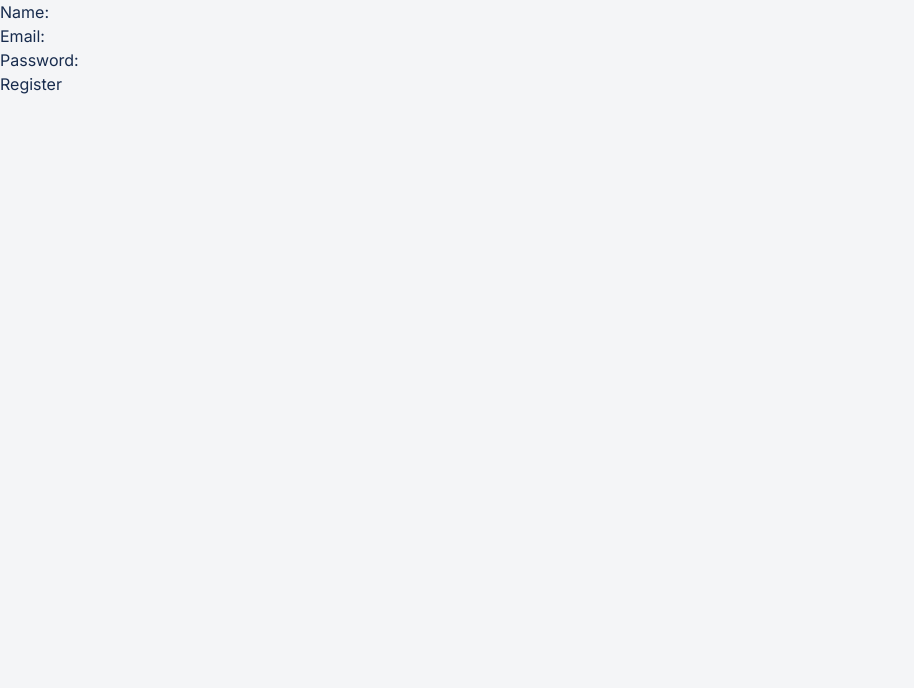
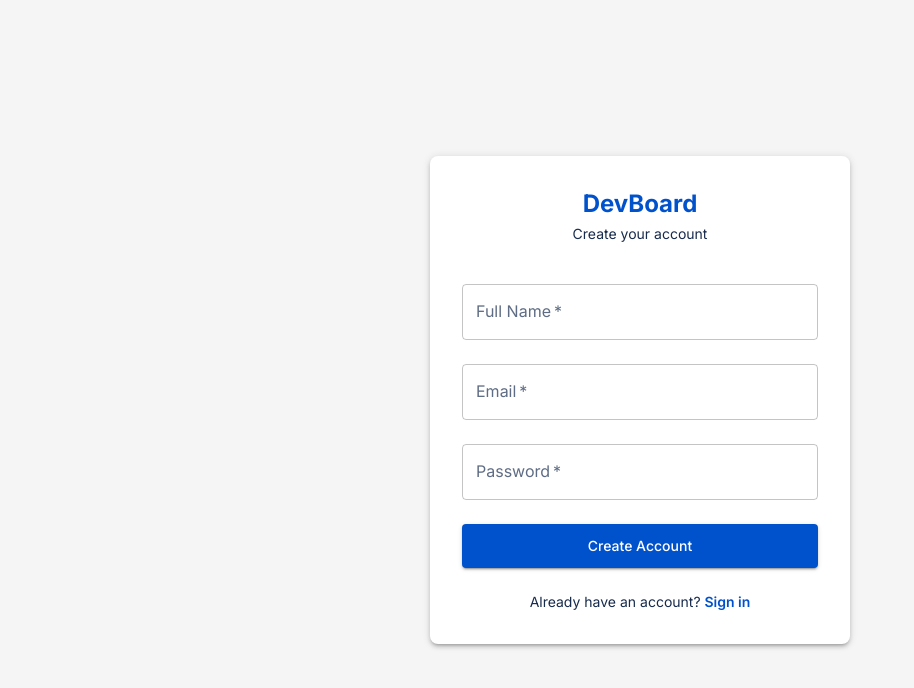
Before and after one commit to barakWork95/DevBoard, a React (Vite) app in the folder frontend/: page /register in a window 1280 px wide. Shown: the top 688 px of the page, without its empty margins (0-914 px from the left). Built offline with nearby package versions, Linux system fonts and the light colour scheme; no server answers.

Commit message:
feat(frontend): re-design login and register pages

```diff
--- a/frontend/src/app/views/auth/LoginPage.tsx
+++ b/frontend/src/app/views/auth/LoginPage.tsx
@@ -1,19 +1,22 @@
 import { useState } from "react";
 import { useLogin } from "../../core/hooks/useAuth";
+import {
+  Box,
+  Button,
+  Paper,
+  TextField,
+  Typography,
+  Alert,
+} from "@mui/material";
+import { Link } from "react-router-dom";
 
 export default function Login() {
   const { mutate, isPending, isError } = useLogin();
-  const [formData, setFormData] = useState({
-    email: "",
-    password: "",
-  });
+  const [formData, setFormData] = useState({ email: "", password: "" });
 
   const handleChange = (event: React.ChangeEvent<HTMLInputElement>) => {
     const { name, value } = event.target;
-    setFormData((prevData) => ({
-      ...prevData,
-      [name]: value,
-    }));
+    setFormData((prev) => ({ ...prev, [name]: value }));
   };
 
   const handleSubmit = (event: React.FormEvent<HTMLFormElement>) => {
@@ -22,34 +25,84 @@ export default function Login() {
   };
 
   return (
-    <form onSubmit={handleSubmit}>
-      <div>
-        <label htmlFor="email">Email:</label>
-        <input
+    <Box
+      sx={{
+        minHeight: "100vh",
+        display: "flex",
+        alignItems: "center",
+        justifyContent: "center",
+        bgcolor: "grey.100",
+      }}
+    >
+      <Paper
+        elevation={3}
+        sx={{ width: "100%", maxWidth: 420, p: 4, borderRadius: 2 }}
+      >
+        <Typography
+          variant="h5"
+          color="primary"
+          sx={{ fontWeight: 700, textAlign: "center", mb: 0.5 }}
+        >
+          DevBoard
+        </Typography>
+        <Typography
+          variant="body2"
+          color="text.secondary"
+          sx={{ textAlign: "center", mb: 3 }}
+        >
+          Sign in to your account
+        </Typography>
+
+        <Box component="form" onSubmit={handleSubmit} noValidate>
+          <TextField
+            label="Email"
             type="email"
-          id="email"
             name="email"
             value={formData.email}
             onChange={handleChange}
+            fullWidth
+            required
+            margin="normal"
           />
-      </div>
-
-      <div>
-        <label htmlFor="password">Password:</label>
-        <input
+          <TextField
+            label="Password"
             type="password"
-          id="password"
             name="password"
             value={formData.password}
             onChange={handleChange}
+            fullWidth
+            required
+            margin="normal"
           />
-      </div>
 
-      <button type="submit" disabled={isPending}>
-        {isPending ? "Logging in..." : "Login"}
-      </button>
+          {isError && (
+            <Alert severity="error" sx={{ mt: 1 }}>
+              Invalid email or password
+            </Alert>
+          )}
 
-      {isError && <p>Invalid email or password</p>}
-    </form>
+          <Button
+            type="submit"
+            variant="contained"
+            fullWidth
+            disabled={isPending}
+            sx={{ mt: 2, py: 1.2 }}
+          >
+            {isPending ? "Signing in..." : "Sign In"}
+          </Button>
+        </Box>
+
+        <Typography
+          variant="body2"
+          sx={{ textAlign: "center", mt: 3 }}
+          color="text.secondary"
+        >
+          Don't have an account?{" "}
+          <Link to="/register" style={{ color: "#0052CC", fontWeight: 600 }}>
+            Register
+          </Link>
+        </Typography>
+      </Paper>
+    </Box>
   );
 }
--- a/frontend/src/app/views/auth/RegisterPage.tsx
+++ b/frontend/src/app/views/auth/RegisterPage.tsx
@@ -1,5 +1,14 @@
 import { useState } from "react";
 import { useRegister } from "../../core/hooks/useAuth";
+import {
+  Box,
+  Button,
+  Paper,
+  TextField,
+  Typography,
+  Alert,
+} from "@mui/material";
+import { Link } from "react-router-dom";
 
 export default function Register() {
   const { mutate, isPending, isError } = useRegister();
@@ -11,10 +20,7 @@ export default function Register() {
 
   const handleChange = (event: React.ChangeEvent<HTMLInputElement>) => {
     const { name, value } = event.target;
-    setFormData((prevData) => ({
-      ...prevData,
-      [name]: value,
-    }));
+    setFormData((prev) => ({ ...prev, [name]: value }));
   };
 
   const handleSubmit = (event: React.FormEvent<HTMLFormElement>) => {
@@ -27,45 +33,94 @@ export default function Register() {
   };
 
   return (
-    <form onSubmit={handleSubmit}>
-      <div>
-        <label htmlFor="name">Name:</label>
-        <input
+    <Box
+      sx={{
+        minHeight: "100vh",
+        display: "flex",
+        alignItems: "center",
+        justifyContent: "center",
+        bgcolor: "grey.100",
+      }}
+    >
+      <Paper
+        elevation={3}
+        sx={{ width: "100%", maxWidth: 420, p: 4, borderRadius: 2 }}
+      >
+        <Typography
+          variant="h5"
+          color="primary"
+          sx={{ fontWeight: 700, textAlign: "center", mb: 0.5 }}
+        >
+          DevBoard
+        </Typography>
+        <Typography
+          variant="body2"
+          color="text.secondary"
+          sx={{ textAlign: "center", mb: 3 }}
+        >
+          Create your account
+        </Typography>
+
+        <Box component="form" onSubmit={handleSubmit} noValidate>
+          <TextField
+            label="Full Name"
             type="text"
-          id="name"
             name="name"
             value={formData.name}
             onChange={handleChange}
+            fullWidth
+            required
+            margin="normal"
           />
-      </div>
-
-      <div>
-        <label htmlFor="email">Email:</label>
-        <input
+          <TextField
+            label="Email"
             type="email"
-          id="email"
             name="email"
             value={formData.email}
             onChange={handleChange}
+            fullWidth
+            required
+            margin="normal"
           />
-      </div>
-
-      <div>
-        <label htmlFor="password">Password:</label>
-        <input
+          <TextField
+            label="Password"
             type="password"
-          id="password"
             name="password"
             value={formData.password}
             onChange={handleChange}
+            fullWidth
+            required
+            margin="normal"
           />
-      </div>
 
-      <button type="submit" disabled={isPending}>
-        {isPending ? "Sign you in..." : "Register"}
-      </button>
+          {isError && (
+            <Alert severity="error" sx={{ mt: 1 }}>
+              Something went wrong. Please try again.
+            </Alert>
+          )}
 
-      {isError && <p>Try again later</p>}
-    </form>
+          <Button
+            type="submit"
+            variant="contained"
+            fullWidth
+            disabled={isPending}
+            sx={{ mt: 2, py: 1.2 }}
+          >
+            {isPending ? "Creating account..." : "Create Account"}
+          </Button>
+        </Box>
+
+        <Typography
+          variant="body2"
+          sx={{ textAlign: "center", mt: 3 }}
+          color="text.secondary"
+        >
+          Already have an account?{" "}
+          <Link to="/login" style={{ color: "#0052CC", fontWeight: 600 }}>
+            Sign in
+          </Link>
+        </Typography>
+      </Paper>
+    </Box>
   );
 }
```
Also changed, not shown: 1 other file (tests, documents, lock files or other folders). Lines whose indentation alone changed are shown as unchanged.
